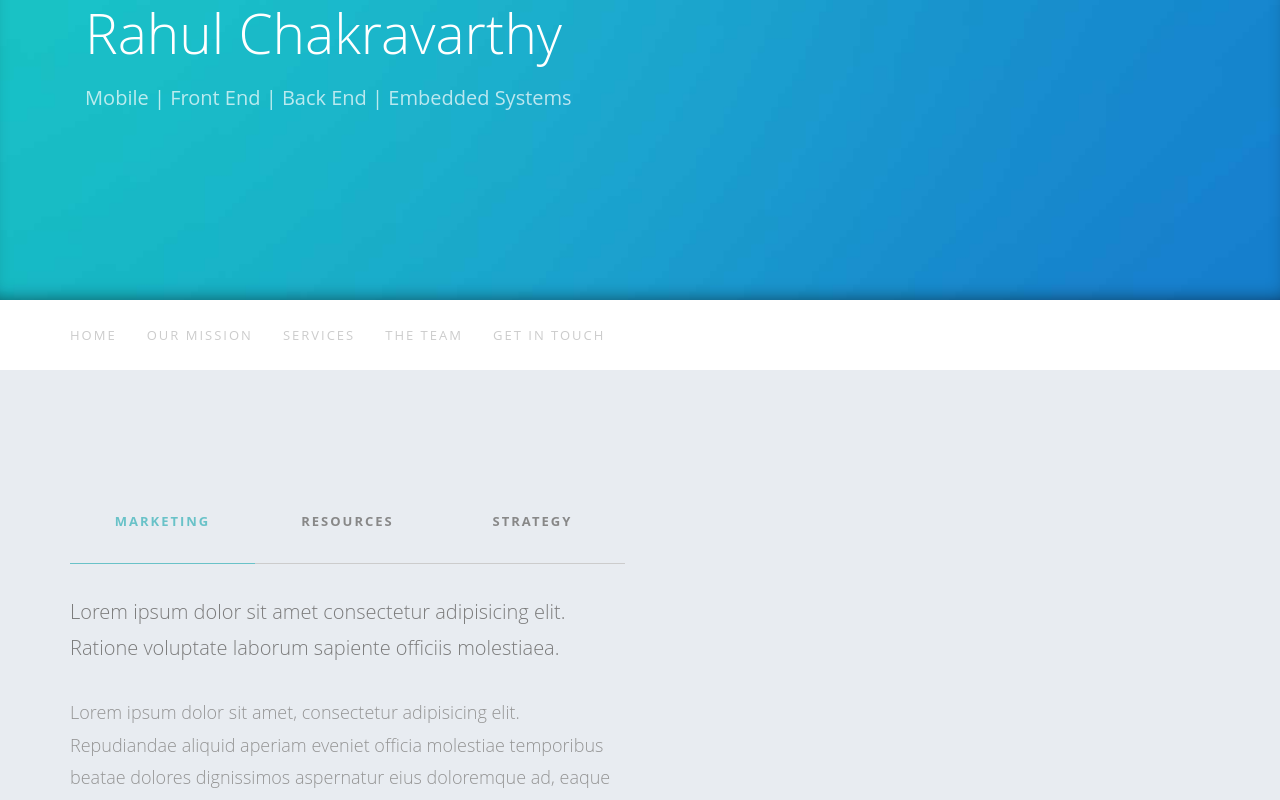
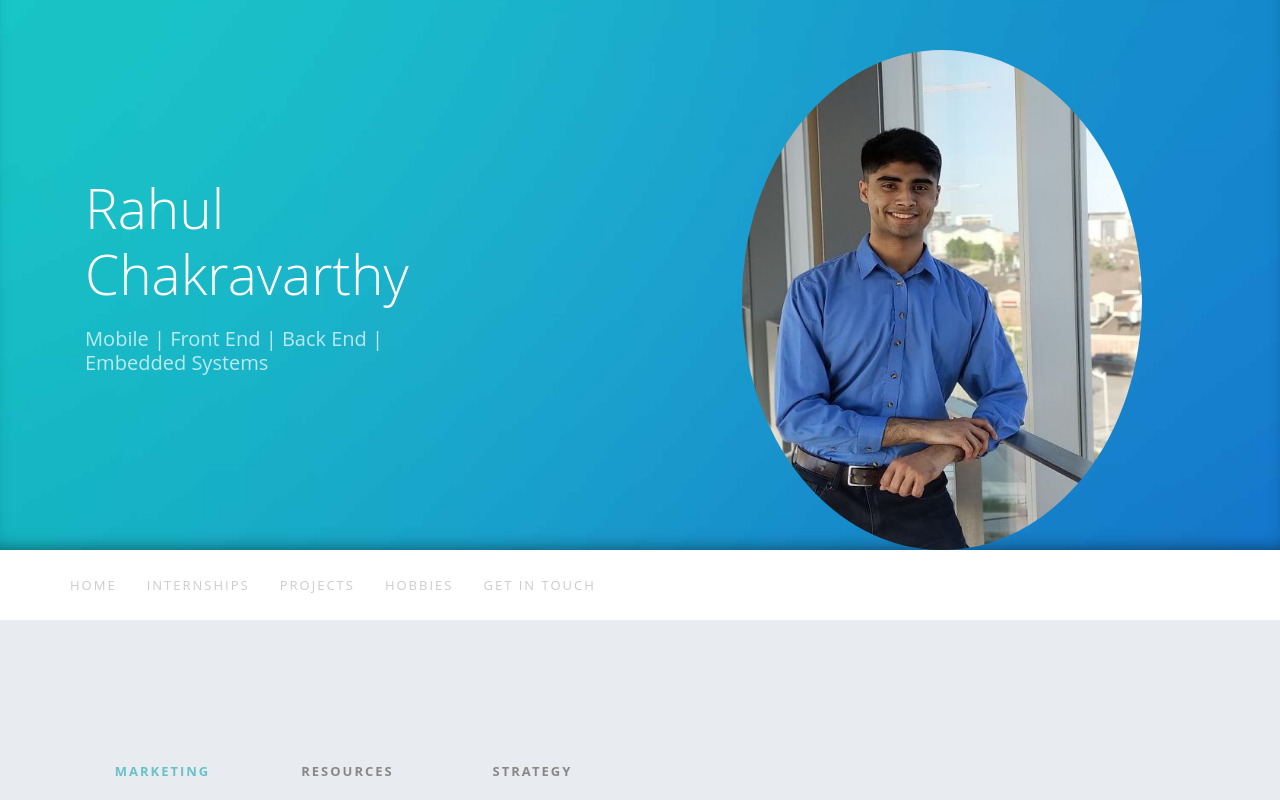
Before and after one commit to RahulChakravarthy/R7chakra-Webapp, an Angular app: page / in a window 1280 px wide. Shown: the top 800 px of the page. Built offline with nearby package versions, Linux system fonts and the light colour scheme; what ng2-scroll-to, ng2-sticky-nav would draw is missing.

Commit message:
Added photo in top banner

```diff
--- a/REST/app.js
+++ b/REST/app.js
@@ -199,6 +199,10 @@ app.get('/Preloader_2.gif', (req, res) => {
   res.sendFile(path.join(__dirname, '../', 'dist/r7chakra-webapp/assets/images/Preloader_2.gif'));
 });
 
+app.get('/assets/images/nice_photo.jpg', (req, res) => {
+  res.sendFile(path.join(__dirname, '../', 'dist/r7chakra-webapp/assets/images/nice_photo.jpg'));
+});
+
 /**
  * Unhandled requests
  */
--- a/src/app/app.component.html
+++ b/src/app/app.component.html
@@ -11,6 +11,9 @@
               <h1>Rahul Chakravarthy</h1>
               <h2>Mobile | Front End | Back End | Embedded Systems</h2>
             </div>
+            <div>
+              <img class="circle-base col-lg-offset-10 profile-style" src="../assets/images/nice_photo.jpg" alt="Avatar"/>
+            </div>
           </div>
         </div>
       </div>
@@ -22,10 +25,10 @@
           <div class="container">
             <div class="fh5co-menu-1">
               <a scrollTo href="#fh5co-About-Me" data-nav-section="About Me">Home</a>
-              <a href="#" data-nav-section="Internships">Our Mission</a>
-              <a href="#" data-nav-section="Projects">Services</a>
-              <a href="#" data-nav-section="Hobbies">The Team</a>
-              <a href="#" data-nav-section="Contact">Get In Touch</a>
+              <a scrollTo href="#fh5co-Internships" data-nav-section="Internships">Internships</a>
+              <a scrollTo href="#fh5co-Projects" data-nav-section="Projects">Projects</a>
+              <a scrollTo href="#fh5co-Hobbies" data-nav-section="Hobbies">Hobbies</a>
+              <a scrollTo href="#fh5co-Contact" data-nav-section="Contact">Get In Touch</a>
             </div>
           </div>
         </div>
```
Also changed, not shown: src/assets/css/bootstrap.css, src/assets/images/nice_photo.jpg (added), 4 other files (tests, documents, lock files or other folders).
